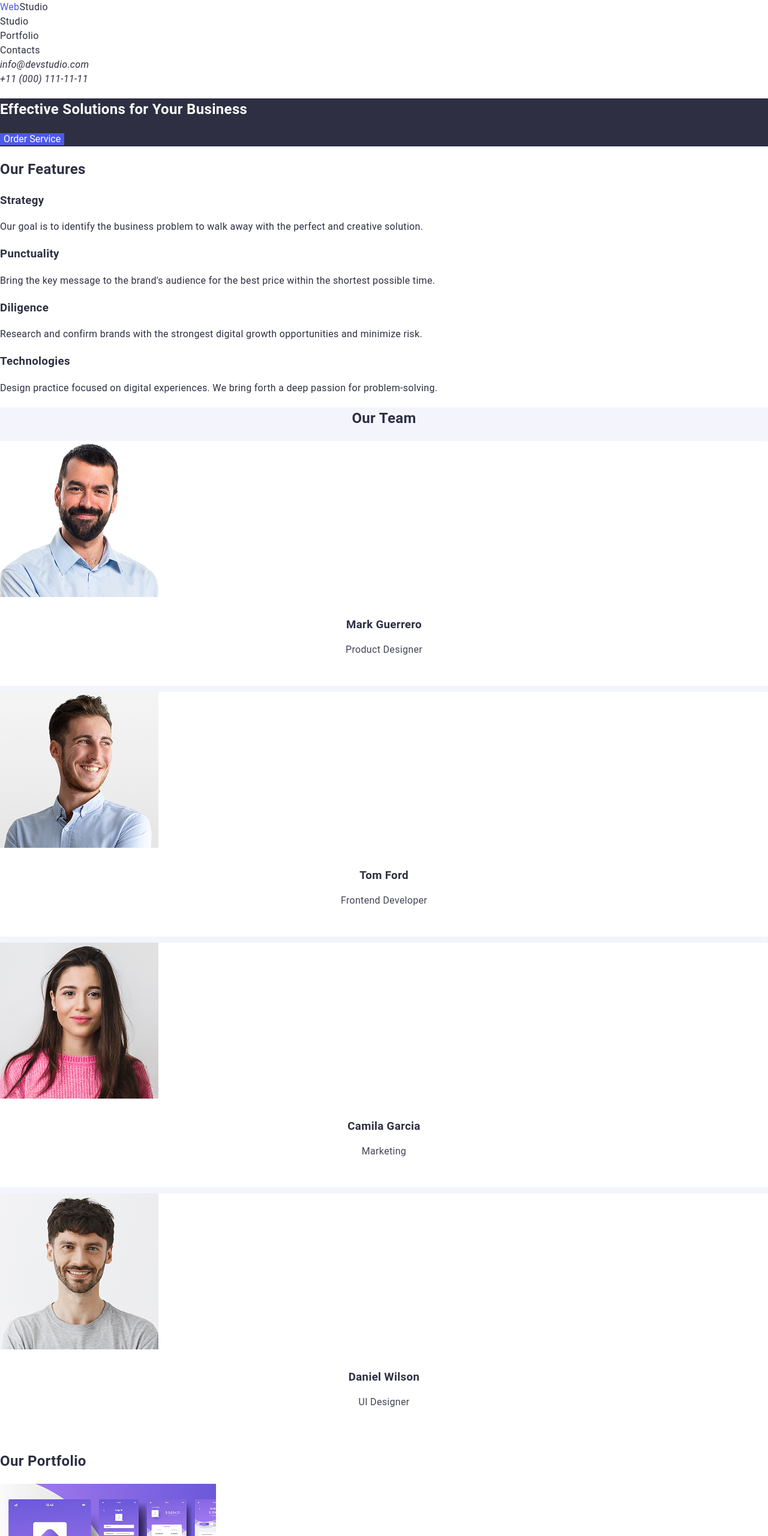
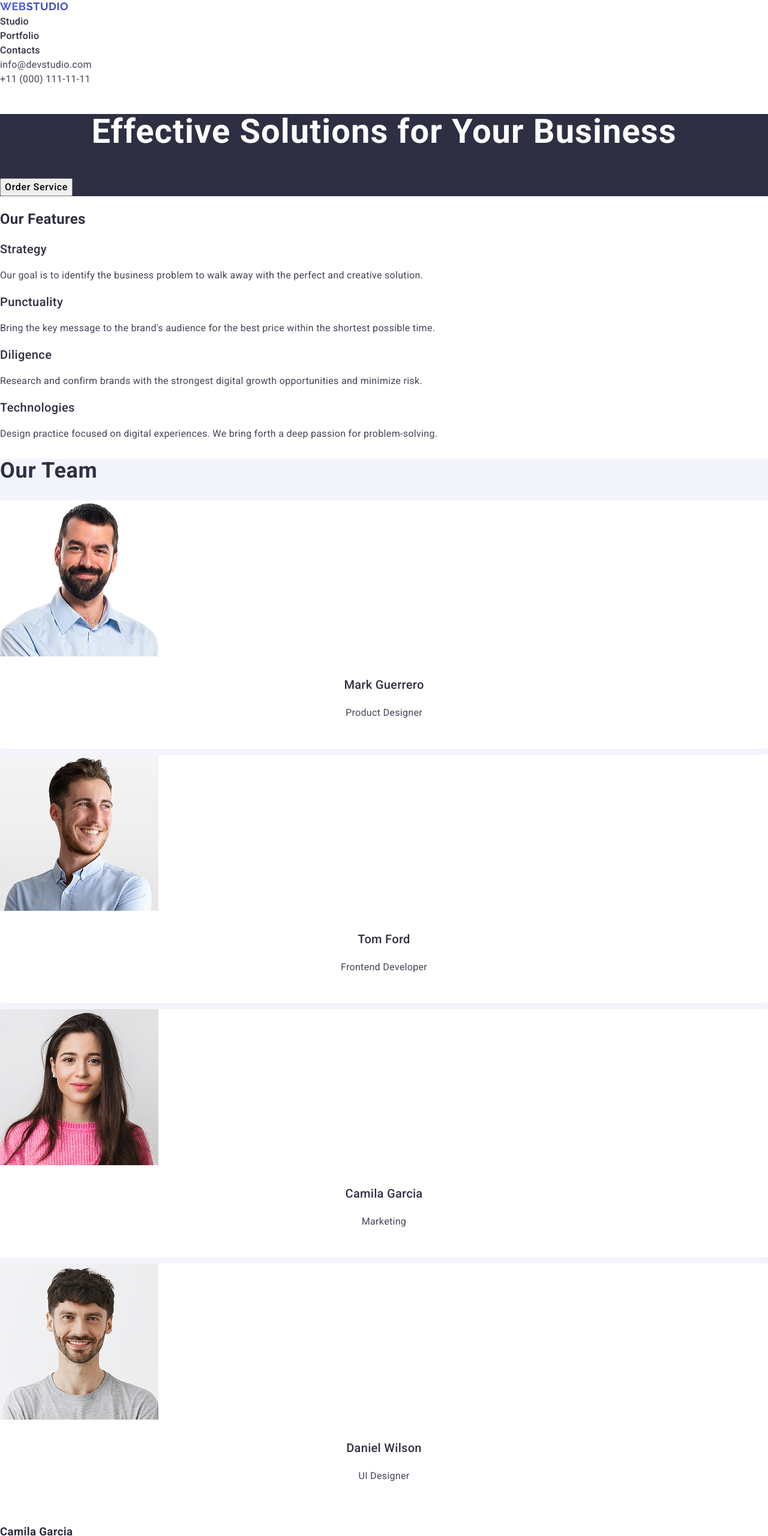
Before and after one commit to OLadbe/goit-markup-hw-02, a website: page index.html in a window 1280 px wide. Shown: the top 2560 px of the page at 60% size. Drawn offline with nearby package versions, Linux system fonts and the light colour scheme.

Commit message:
first correction

```diff
--- a/css/styles.css
+++ b/css/styles.css
@@ -15,9 +15,6 @@ a {
 ul {
   padding: 0;
   margin: 0;
-}
-
-li {
   list-style: none;
 }
 
@@ -33,14 +30,48 @@ header a:hover {
 }
 
 /* Logo */
-span {
+.logo {
+  font-family: "Raleway", sans-serif;
+  font-weight: 700;
+  font-size: 18px;
+  line-height: 1.17;
+  letter-spacing: 0.03em;
+  text-transform: uppercase;
+  color: #2e2f42;
+}
+
+.logo_web {
   color: #4d5ae5;
 }
 
 /* Navigation */
+.nav_main a {
+  font-weight: 500;
+  letter-spacing: 0.02em;
+  color: #2e2f42;
+}
+
+.nav_main a:hover,
+.nav_main a:focus {
+  color: #404bbf;
+}
+
 .nav_studio:active {
   color: #404bbf;
   text-decoration: underline;
+}
+
+address {
+  font-style: normal;
+}
+
+address a {
+  color: #434455;
+}
+
+address a:hover,
+address a:focus {
+  color: #404bbf;
 }
 
 /* ===== Hero section ===== */
@@ -49,20 +80,38 @@ span {
 }
 
 .section_of_h1 h1 {
+  font-size: 56px;
+  line-height: 1.07;
+  letter-spacing: 0.02em;
+  text-align: center;
   color: #ffffff;
 }
 
 /* Button */
 .order_button {
-  background-color: #4d5ae5;
-  color: #ffffff;
-  border: none;
-  cursor: pointer;
+  font-family: "Roboto", sans-serif;
+  font-weight: 500;
+  font-size: 16px;
+  line-height: 1.5;
+  letter-spacing: 0.04em;
 }
 
 .order_button:hover,
 .order_button:focus {
   background-color: #404bbf;
+}
+
+/* ===== Features section ===== */
+.features h3 {
+  font-weight: 500;
+  font-size: 20px;
+  line-height: 1.2;
+  letter-spacing: 0.02em;
+}
+
+.features p {
+  color: #434455;
+  letter-spacing: 0.02em;
 }
 
 /* ===== Our Team ===== */
@@ -71,7 +120,9 @@ span {
 }
 
 .team_title {
-  text-align: center;
+  font-size: 36px;
+  line-height: 1.11;
+  letter-spacing: 0.02em;
 }
 
 .team_list {
@@ -95,7 +146,8 @@ span {
 }
 
 .team_item h3 {
-  margin-bottom: 8px;
+  font-weight: 500;
+  font-size: 20px;
 }
 
 .team_item p {
@@ -103,6 +155,12 @@ span {
 }
 
 /* ===== Portfolio ===== */
+.our_portfolio {
+  font-size: 36px;
+  line-height: 1.11;
+  letter-spacing: 0.02em;
+}
+
 .our_portfolio_jpg {
   width: 360px;
   height: 300px;
@@ -114,7 +172,14 @@ footer {
   background-color: #2e2f42;
   color: #ffffff;
 }
+footer p {
+  color: f4f4fd;
+}
 
-footer a {
-  color: #ffffff;
+footer .logo {
+  color: #f4f4fd;
 }
+
+footer .logo-studio {
+  color: #f4f4fd;
+}
--- a/index.html
+++ b/index.html
@@ -4,6 +4,14 @@
     <meta charset="UTF-8" />
     <meta name="viewport" content="width=device-width, initial-scale=1.0" />
     <title>WebStudio</title>
+    <link rel="preconnect" href="https://fonts.googleapis.com">
+    <link rel="preconnect" href="https://fonts.gstatic.com" crossorigin>
+
+    <link href="https://fonts.googleapis.com/css2?
+      family=Raleway:wght@700&
+      family=Roboto:wght@400;500;700&
+      display=swap" rel="stylesheet">
+
     <link
       rel="stylesheet"
       href="https://cdnjs.cloudflare.com/ajax/libs/modern-normalize/3.0.1/modern-normalize.min.css"
@@ -15,7 +23,7 @@
   </head>
   <body>
     <header>
-      <a href="./index.html"><span>Web</span>Studio</a>
+      <a href="./index.html" class="logo"><span class="logo_web">Web</span><span class="logo_studio">Studio</span></a>
 
       <nav class="nav_main">
         <ul>
@@ -41,7 +49,7 @@
         <button type="button" class="order_button">Order Service</button>
       </section>
 
-      <section>
+      <section class="features">
         <h2>Our Features</h2>
         <ul>
           <li>
@@ -79,22 +87,32 @@
         <h2 class="team_title">Our Team</h2>
         <ul class="team_list">
           <li class="team_item">
-            <img src="./images/Mark.png" alt="Mark Guerrero" />
+            <img src="./images/Mark.png" alt="Mark Guerrero" width="264" height="260" />
             <h3>Mark Guerrero</h3>
             <p>Product Designer</p>
           </li>
           <li class="team_item">
-            <img src="./images/Tom.png" alt="Tom Ford" />
+            <img src="./images/Tom.png" alt="Tom Ford" width="264" height="260" />
             <h3>Tom Ford</h3>
             <p>Frontend Developer</p>
           </li>
           <li class="team_item">
-            <img src="./images/Camila.png" alt="Camila Garcia" />
+            <img src="./images/Camila.png" alt="Camila Garcia" width="264" height="260" />
             <h3>Camila Garcia</h3>
             <p>Marketing</p>
           </li>
           <li class="team_item">
-            <img src="./images/Daniel.png" alt="Daniel Wilson" />
+            <img src="./images/Daniel.png" alt="Daniel Wilson" width="264" height="260" />
+            <h3>Daniel Wilson</h3>
+            <p>UI Designer</p>
+          </li>
+        </ul>
+      </section>
+            <h3>Camila Garcia</h3>
+            <p>Marketing</p>
+          </li>
+          <li class="team_item">
+            <img src="./images/Daniel.png" alt="Daniel Wilson" width="264" height="260" />
             <h3>Daniel Wilson</h3>
             <p>UI Designer</p>
           </li>
@@ -102,68 +120,74 @@
       </section>
 
       <section>
-        <h2>Our Portfolio</h2>
+        <h2 class="our_portfolio">Our Portfolio</h2>
         <ul>
           <li>
             <img
               src="./images/banking_app.jpg"
               alt="Banking App"
               class="our_portfolio_jpg"
+              width="360"
             />
             <h3>Banking App</h3>
-            <h4>App</h4>
+            <p>App</p>
           </li>
           <li>
             <img
               src="./images/cashless_payment.jpg"
               alt="Cashless Payment"
               class="our_portfolio_jpg"
+              width="360"
             />
             <h3>Cashless Payment</h3>
-            <h4>Marketing</h4>
+            <p>Marketing</p>
           </li>
           <li>
             <img
               src="./images/meditation_app.jpg"
               alt="Meditation App"
               class="our_portfolio_jpg"
+              width="360"
             />
             <h3>Meditation App</h3>
-            <h4>App</h4>
+            <p>App</p>
           </li>
           <li>
             <img
               src="./images/taxi_service.jpg"
               alt="Taxi Service"
               class="our_portfolio_jpg"
+              width="360"
             />
             <h3>Taxi Service</h3>
-            <h4>Marketing</h4>
+            <p>Marketing</p>
           </li>
           <li>
             <img
               src="./images/screen_illustrations.jpg"
               alt="Screen Illustrations"
               class="our_portfolio_jpg"
+              width="360"
             />
             <h3>Screen Illustrations</h3>
-            <h4>Design</h4>
+            <p>Design</p>
           </li>
           <li>
             <img
               src="./images/online_courses.jpg"
               alt="Online Courses"
               class="our_portfolio_jpg"
+              width="360"
             />
             <h3>Online Courses</h3>
-            <h4>Marketing</h4>
+            <p>Marketing</p>
           </li>
         </ul>
       </section>
     </main>
 
     <footer>
-      <a href="./index.html"><span>Web</span>Studio</a>
+      <a href="./index.html" class="logo"><span class="logo_web">Web</span><span class="logo_studio">Studio</span></a>
       <p>
         Increase the flow of customers and sales for your business with digital
         marketing &amp; growth solutions.
```
